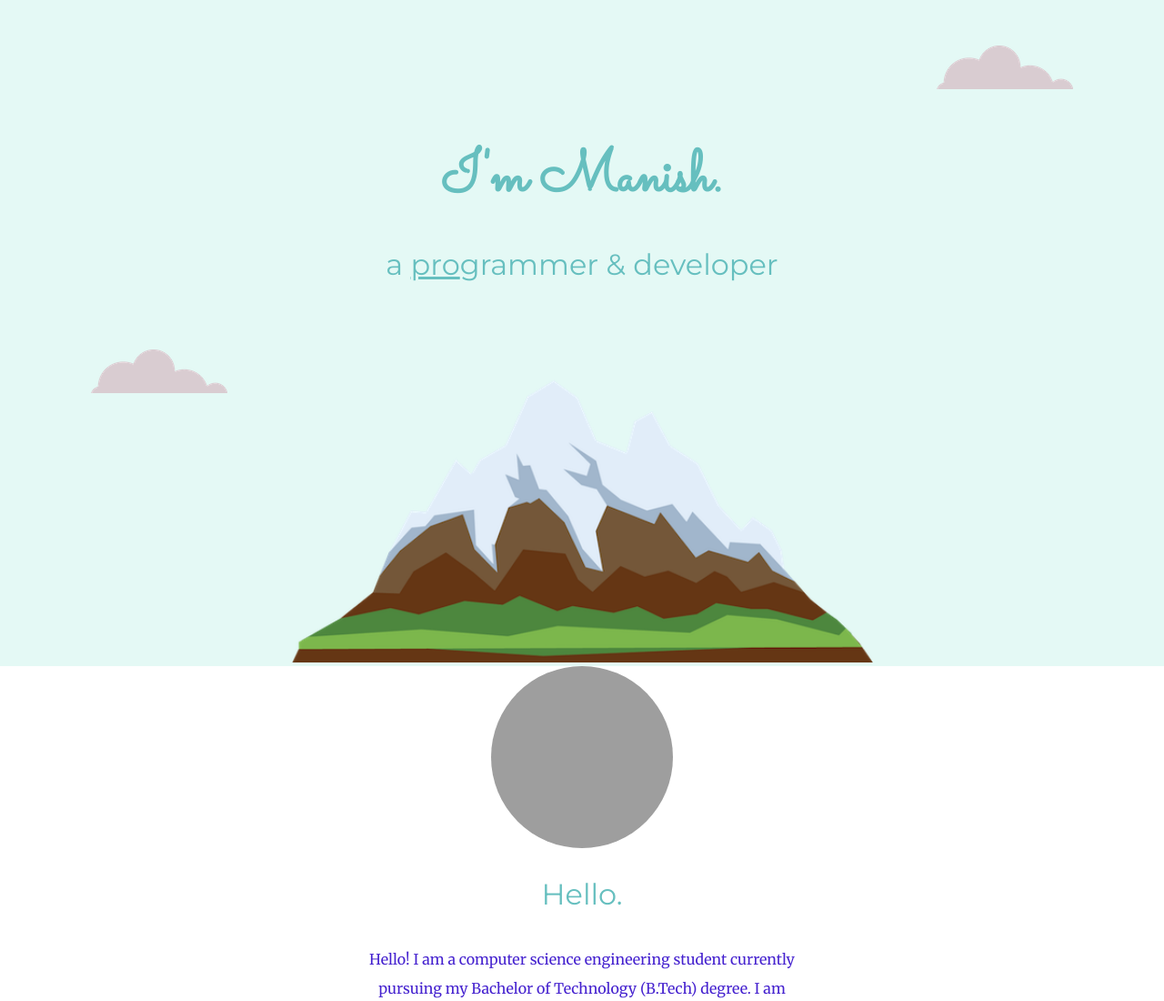
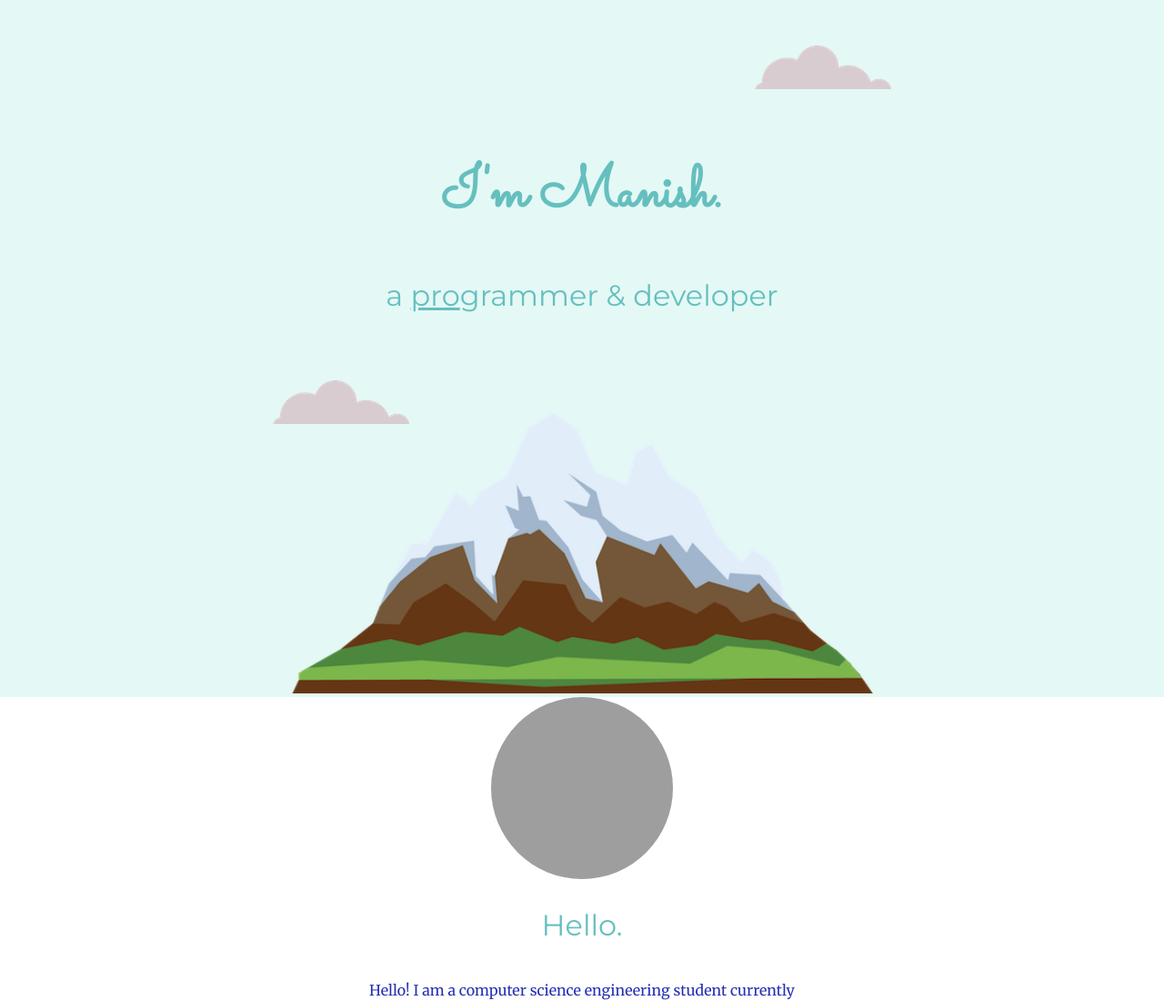
Before and after one commit to ismnish/mks, a plain HTML site: page index.html in a window 1280 px wide. Shown: the top 1100 px of the page at 91% size. Drawn offline with Linux system fonts and the light colour scheme; grey boxes are pictures that could not be loaded.

Commit message:
complete

```diff
--- a/css/styles.css
+++ b/css/styles.css
@@ -1,6 +1,6 @@
 body{
     /* color:#40514E; */
-    color:#4522cf;
+    color:#242fb2;
     margin:0;
     text-align: center;
     font-family: 'Merriweather', serif;
@@ -10,15 +10,15 @@ body{
 h1{
 
    color:#66BFBF;
-   font-size: 4rem;
-   /* line-height: 2; */
+   font-size: 400%;
+   line-height: 2;
    margin: 50px auto 0 auto;
    font-family: 'Sacramento', cursive;
 
 }
 h2{
     color:#66BFBF;
-    font-size:2rem;
+    font-size:200%;
     font-family: 'Montserrat', sans-serif;
     font-weight:normal;
     padding-bottom: 10px;
@@ -60,9 +60,8 @@ padding: 50px 0 20px;
 }
 .top-cloud{
     position:absolute;
-    right: 100px;
+    right: 300px;
     top: 50px;
-
 }
 .mauntain{
     width: 50%;
@@ -70,7 +69,7 @@ padding: 50px 0 20px;
 }
 .bottom-cloud{
    position: absolute;
-   left: 100px;
+   left: 300px;
    bottom: 300px;
 }
 
@@ -79,6 +78,7 @@ padding: 50px 0 20px;
     height: 200px;
     border-radius: 150px;
 }
+
 .skill-row{
     width: 50%;
     line-height: 1.2;
```
